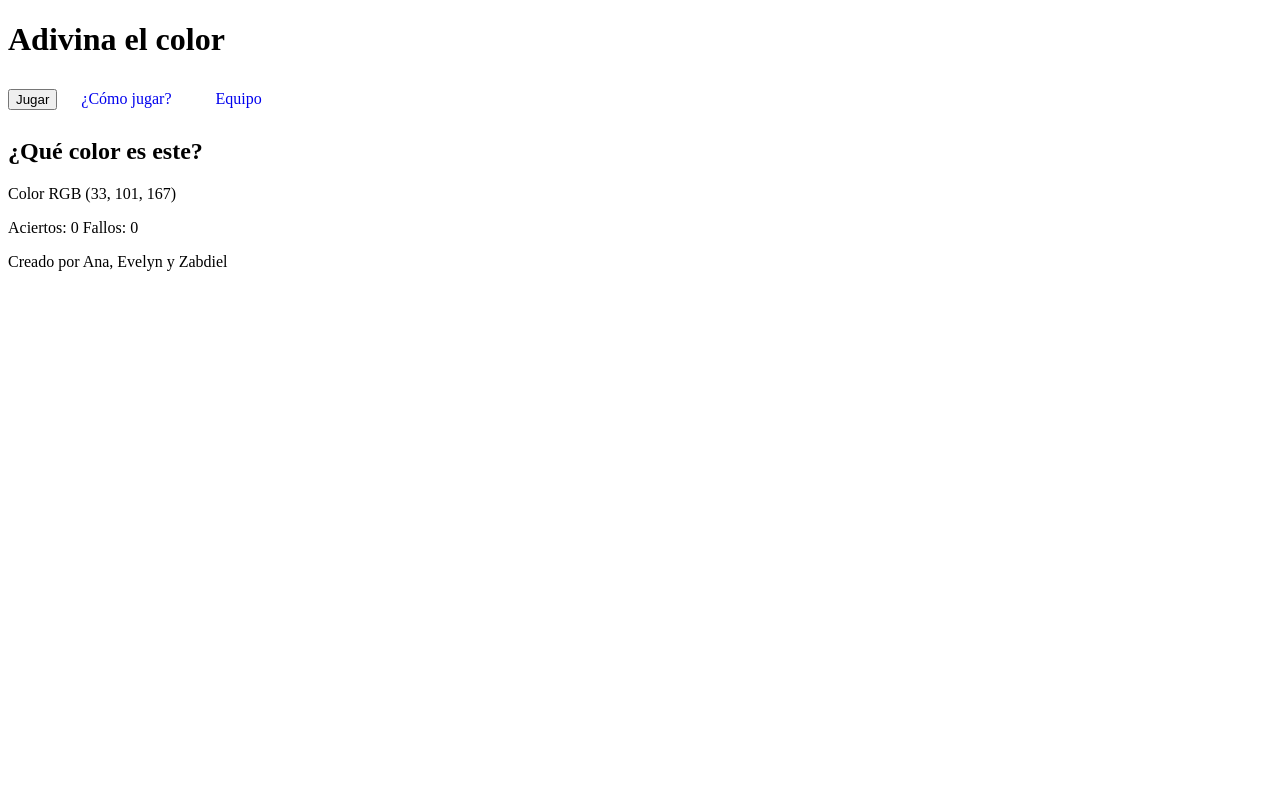
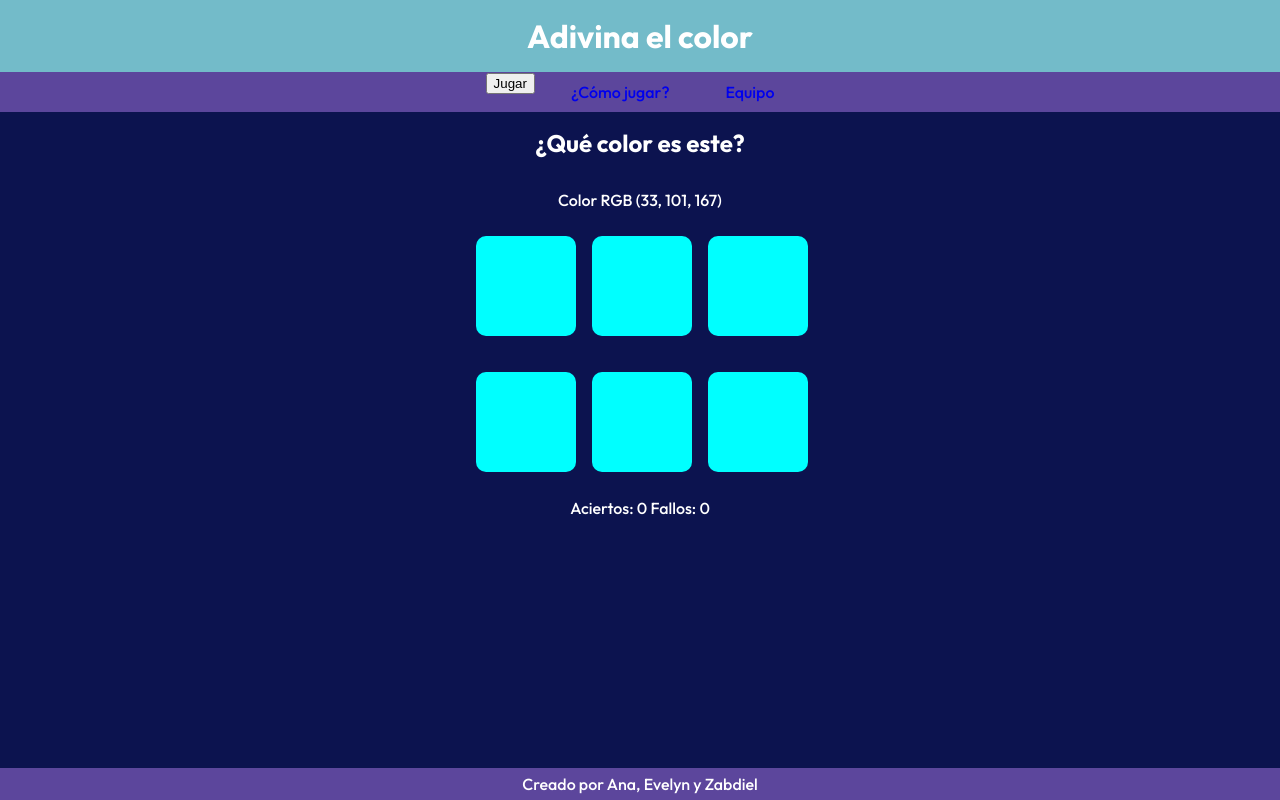
Before and after one commit to AnitaToRemember/GuessTheColorGameProjectHAB, a plain HTML site: page src/index.html in a window 1280 px wide. Drawn offline with Linux system fonts and the light colour scheme.

Commit message:
Update style.css
Adding new CSS code

```diff
--- a/src/css/style.css
+++ b/src/css/style.css
@@ -1,7 +1,41 @@
+@import url('https://fonts.googleapis.com/css2?family=Outfit:wght@100;500;700;900&display=swap');
+
+/* para darle formato al fondo, elimino los margenes para que quede todo pegado al borde del navegador*/
+body{
+  display: flex;
+  flex-direction: column;
+  align-content: center;
+  background-color: #0C134F;
+  color: #fff;
+  margin: 0;
+  height: 100vh;
+  font-family: 'Outfit', sans-serif;
+  width: 100vw;
+  height: 100vh;
+}
+
+/* dandole formato al titulo*/
+#title {
+  display: flex;
+  justify-content: center;
+  background-color: #73BBC9;
+  margin: 0;
+  padding: 1rem;
+}
+
+/*formateando el menu */
 .menu {
   list-style: none;
   padding: 0;
   margin: 0;
+  display:flex;
+  flex-direction: row;
+  justify-content: center;
+  list-style: none;
+  gap: 1rem;
+  margin: 0;
+  padding: 0;
+  background-color: #5C469C;
   }
 
 .menu li {
@@ -12,4 +46,69 @@
   display: block;
   padding: 10px 20px;
   text-decoration: none;
+    /*quitar el azul de link visitado con JS las letras del menu deben ser blancas*/
   }
+
+/* formato para el titulo del juego */
+h2{
+  display: flex;
+  justify-content: center;
+  margin: 0;
+  padding: 1rem;
+}
+
+/* dandole formato al mostrador del color a adivinar*/
+#colourToGuess {
+  display: flex;
+  flex-direction: column;
+  justify-content: center;
+  align-content: center;
+  align-items: center;
+}
+
+
+/* colocando los cuadros en centreado y en 2 filas 3 columnas */
+.squares{
+  display: grid;
+  grid-template-columns: repeat(3,100px);
+  justify-content: center;
+  gap: 1rem;
+  margin-right: 1rem;
+}
+
+.squareColours{
+  display: flex;
+  justify-content: center;
+  align-items: center;
+  flex-direction: column;
+  width: 100%;
+  height: 100px;
+  background-color: aqua;
+  margin: 10px;
+  border-radius: 10%;
+  }
+
+/* dandole formato al contador*/
+#score{
+  display: flex;
+  flex-direction: column;
+  justify-content: center;
+  align-content: center;
+  align-items: center;
+}
+
+/* formato del footer*/
+footer{
+  display: flex;
+  flex-direction: column;
+  position: absolute;
+  justify-content: center;
+  align-content: center;
+  align-items: center;
+  background-color: #5C469C;
+  width: 100vw;
+  height: 2rem;
+  bottom: 0;
+}
+
+/* de aqui en adelante podemos trabajar el responsive*/
```
Lines whose indentation alone changed are shown as unchanged.
